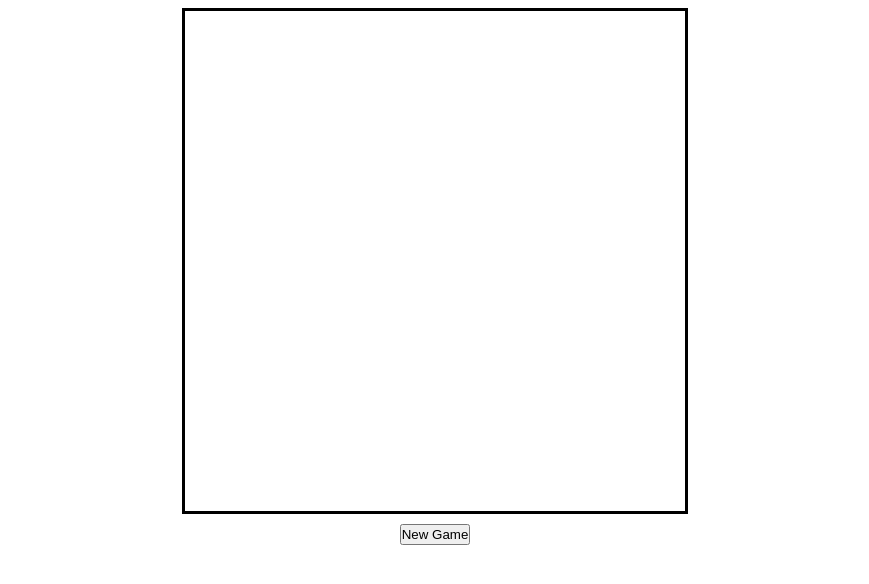
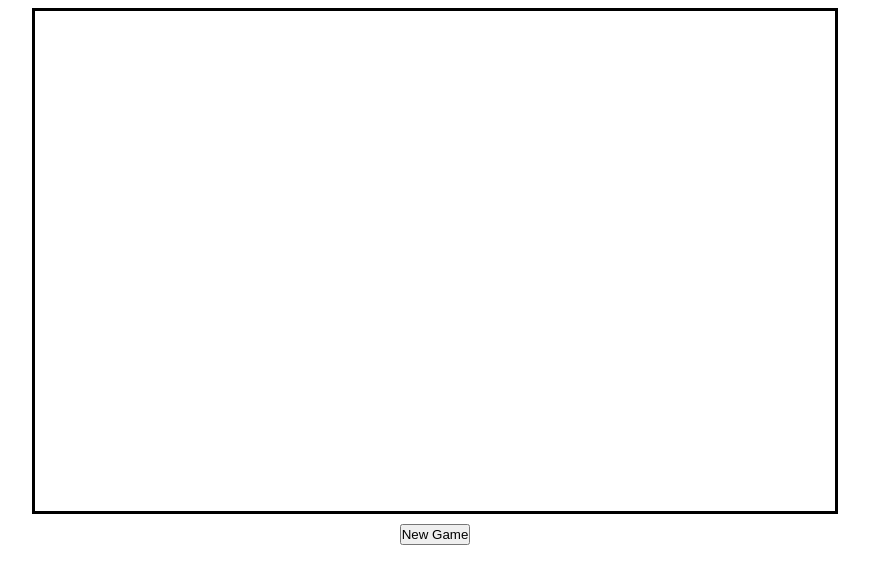
Before and after one commit to Antoine-H/CSC-309-A2, a plain HTML site: page index.html in a window 1280 px wide. Shown: the whole page, without its empty margins (205-1074 px from the left). Drawn offline with Linux system fonts and the light colour scheme.

Commit message:
Update index.html

```diff
--- a/index.html
+++ b/index.html
@@ -9,7 +9,7 @@
 		<link href="style.css" type="text/css" rel="stylesheet" />
 	</head>
 	<body>
-		<canvas id="canvas" width="500" height="500"></canvas>
+		<canvas id="canvas" width="800" height="500"></canvas>
 		<button id="new_game">New Game</button>
 	</body>
 </html>
```
